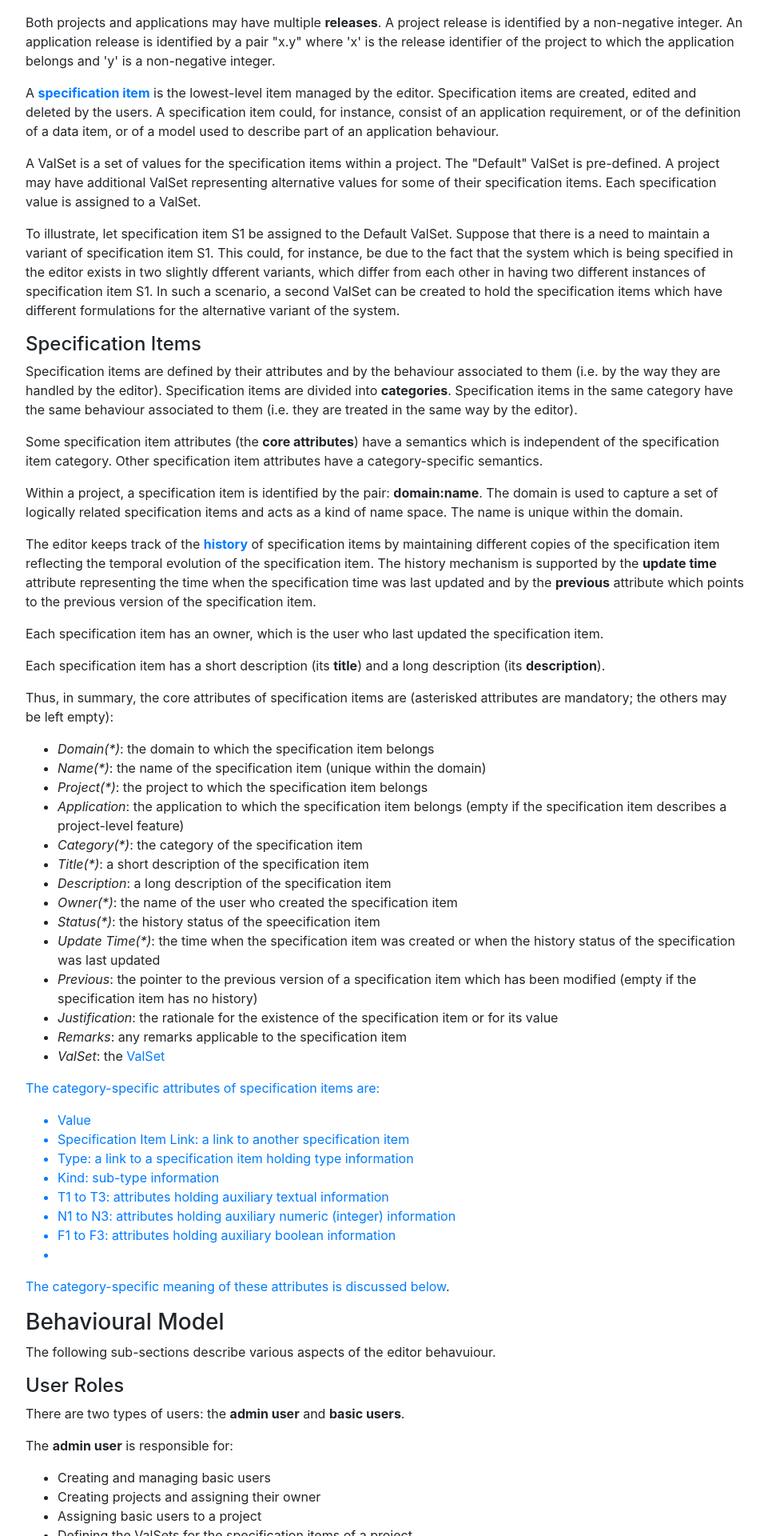
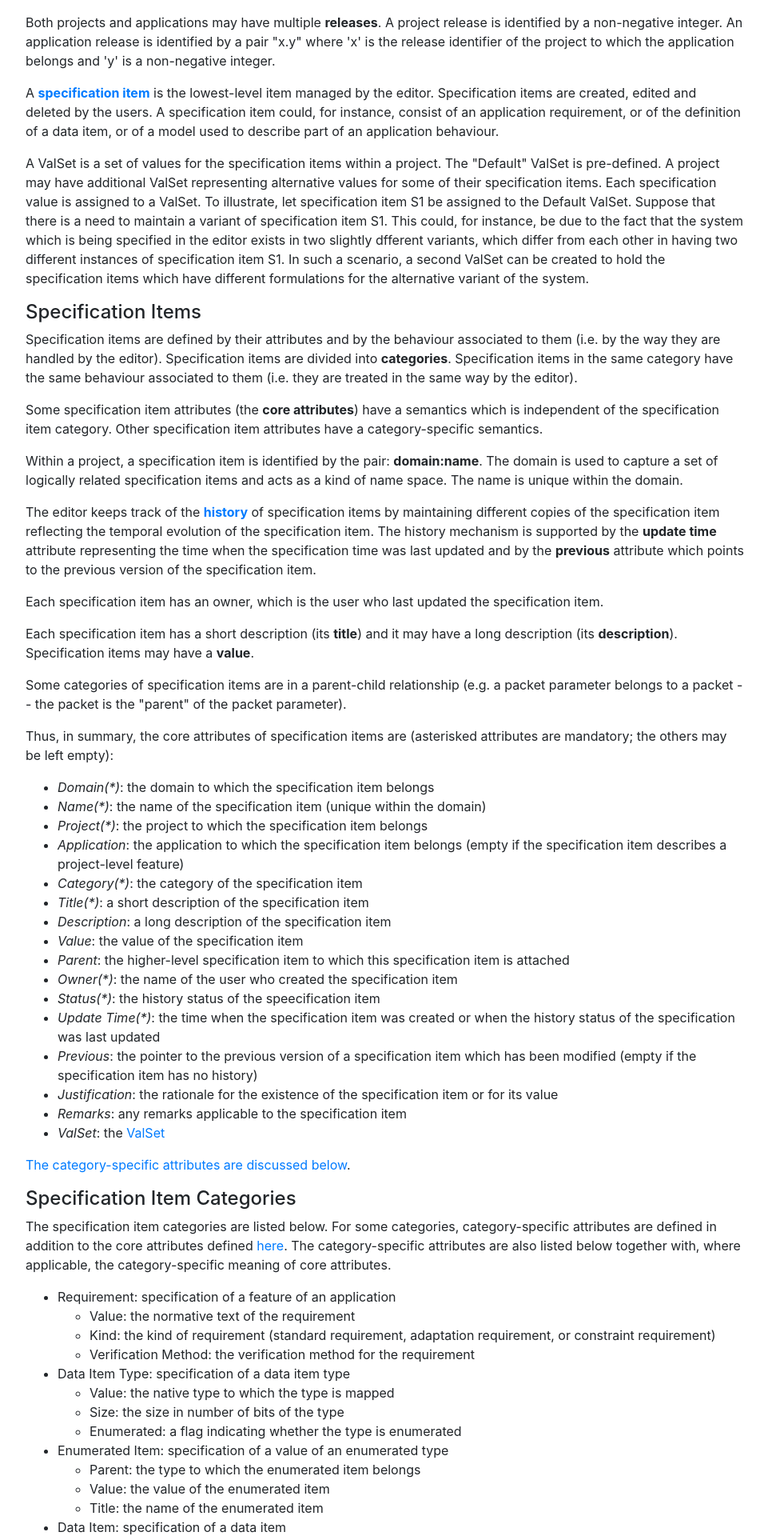
Before and after one commit to pnp-software/cordetfw_editor, a Django app: page /editor/help/ in a window 1280 px wide. Shown: the part 1080-3000 px from the top of the page at 80% size, without its empty margins (158-1119 px from the left). Run offline with Django 3.2, Linux system fonts and the light colour scheme; parts of the project's set-up code (start-up, migrations or seed data) failed here and were passed over; some libraries are stand-ins or nearby versions.

Commit message:
On-going definition of editor

```diff
--- a/editor/templates/help.html
+++ b/editor/templates/help.html
@@ -70,13 +70,13 @@
     The "Default" ValSet is pre-defined.
     A project may have additional ValSet representing alternative values for some of their specification items.
     Each specification value is assigned to a ValSet.
-    </p><p>
     To illustrate, let specification item S1 be assigned to the Default ValSet.
     Suppose that there is a need to maintain a variant of specification item S1. This could, for instance,
     be due to the fact that the system which is being specified in the editor exists in two slightly
     dfferent variants, which differ from each other in having two different instances of specification item S1.
     In such a scenario, a second ValSet can be created to hold the specification items which have different
     formulations for the alternative variant of the system.
+    </p>
 
     <h4><a name="SpecItem">Specification Items</a></h4>
     <p>
@@ -104,8 +104,11 @@
     </p><p>
     Each specification item has an owner, which is the user who last updated the specification item.
     </p><p>
-    Each specification item has a short description (its <strong>title</strong>) and a long
-    description (its <strong>description</strong>).
+    Each specification item has a short description (its <strong>title</strong>) and it may have a long
+    description (its <strong>description</strong>). Specification items may have a <strong>value</strong>.
+    </p><p>
+    Some categories of specification items are in a parent-child relationship (e.g. a packet parameter
+    belongs to a packet -- the packet is the "parent" of the packet parameter).
     </p><p>
     Thus, in summary, the core attributes of specification items are
     (asterisked attributes are mandatory; the others may be left empty):
@@ -118,6 +121,8 @@
     <li><i>Category(*)</i>: the category of the specification item</li>
     <li><i>Title(*)</i>: a short description of the specification item</li>
     <li><i>Description</i>: a long description of the specification item</li>
+    <li><i>Value</i>: the value of the specification item</li>
+    <li><i>Parent</i>: the higher-level specification item to which this specification item is attached</li>
     <li><i>Owner(*)</i>: the name of the user who created the specification item</li>
     <li><i>Status(*)</i>: the history status of the speecification item</li>
     <li><i>Update Time(*)</i>: the time when the specification item was created or when the
@@ -128,20 +133,101 @@
     <li><i>Remarks</i>: any remarks applicable to the specification item</li>
     <li><i>ValSet</i>: the <a href="#ValSet">ValSet</a? to which the specification item belongs</li>
     </ul>
-    </p><p>
-    The category-specific attributes of specification items are:
+    The category-specific attributes are discussed <a href="#SpecItemCat">below</a>.
+    </p>
+
+    <h4><a name="SpecItemCat">Specification Item Categories</a></h4>
+    <p>
+    The specification item categories are listed below.
+    For some categories, category-specific attributes are defined in addition to the core attributes defined
+    <a href="#SpecItems">here</a>.
+    The category-specific attributes are also listed below together with, where applicable, the category-specific
+    meaning of core attributes.
     <ul>
-    <li>Value</li>
-    <li>Specification Item Link: a link to another specification item</li>
-    <li>Type: a link to a specification item holding type information</li>
-    <li>Kind: sub-type information</li>
-    <li>T1 to T3: attributes holding auxiliary textual information</li>
-    <li>N1 to N3: attributes holding auxiliary numeric (integer) information</li>
-    <li>F1 to F3: attributes holding auxiliary boolean information</li>
-    <li></li>
+    <li>Requirement: specification of a feature of an application</li>
+        <ul>
+        <li>Value: the normative text of the requirement</li>
+        <li>Kind: the kind of requirement (standard requirement, adaptation requirement, or constraint requirement)</li>
+        <li>Verification Method: the verification method for the requirement</li>
+        </ul>
+    <li>Data Item Type: specification of a data item type </li>
+        <ul>
+        <li>Value: the native type to which the type is mapped</li>
+        <li>Size: the size in number of bits of the type</li>
+        <li>Enumerated: a flag indicating whether the type is enumerated</li>
+        </ul>
+    <li>Enumerated Item: specification of a value of an enumerated type</li>
+        <ul>
+        <li>Parent: the type to which the enumerated item belongs</li>
+        <li>Value: the value of the enumerated item</li>
+        <li>Title: the name of the enumerated item</li>
+        </ul>
+    <li>Data Item: specification of a data item</li>
+        <ul>
+        <li>Value: the value of the data item (possibly expressed as an arithmetic expression
+                   of other data items)</li>
+        <li>Kind: the kind of data item (a constant, a global variable, a parameter, a packet parameter)</li>
+        <li>Multiplicity: the multiplicity of the data item</li>
+        </ul>
+    <li>Behavioural Model: a FW Profile model describing an aspect of an application behaviour</li>
+        <ul>
+        <li>Value: the json representation of the model</li>
+        <li>Kind: the kind of model (a state machine or a procedure)</li>
+        <li>Description: the svg representation of the model</li>
+        </ul>
+    <li>Service: specification of a service in a project</li>
+        <ul>
+        <li>Value: the service identifier</li>
+        </ul>
+    <li>Packet: specification of a packet implementing a command or report in a service</li>
+        <ul>
+        <li>Service: the service to which the packet belongs</li>
+        <li>Value: the sub-service identifier</li>
+        <li>Parameters: a description of the parameters</li>
+        <li>Destination: a description of the packet destination</li>
+        <li>Discriminant: a pointer to the packet parameter acting as discriminant (only for packets
+                          with derived packets)</li>
+        <li>Parent: a pointer to the parent packet (only for packets with a discriminant)</li>
+        </ul>
+    <li>Packet Parameter: specification of a parameter in a packet</li>
+        <ul>
+        <li>Parent: a pointer to the packet to which the packet parameter belongs</li>
+        <li>Parameter: a pointer to the data item acting as parameters</li>
+        <li>Role: the role of the packet parameter (discriminant, housekeeping parameter, or packet parameter)</li>
+        <li>Order: the position of the parameter within the packet</li>
+        <li>Group: the parameter group size</li>
+        <li>Repetition: the repetition number for the parameter</li>
+        </ul>
+    <li>Packet Behaviour: specification of the behaviour of a packet within an application</li>
+        <ul>
+        <li>Parent: a pointer to the packet </li>
+        <li>Role: the role played by the application for the service implemented by the packet
+                  (service provider or service user)</li>
+        <li>Acceptance Check: the acceptance check (for incoming commands or reports) </li>
+        <li>Enable Check: the enable check (for out-going commands or reports)</li>
+        <li>Repeat Check: the enable check (for out-going commands or reports)</li>
+        <li>Update Action: the update action (for out-going commands or reports)</li>
+        <li>Start Action: the start action (for incoming commands)</li>
+        <li>Progress Action: the progress action (for incoming commands)</li>
+        <li>Termination Action: the termination action (for incoming commands)</li>
+        <li>Abort Action: the abort action (for incoming commands)</li>
+        </ul>
+    <li>Verification Item: a piece of information which verifies other specification items (e.g. a test case
+                           or an analysis of a requirement)</li>
+        <ul>
+        <li>Value: the description of the verification activity (e.g. the steps of the test case or
+                   the description of the analysis or review activity) </li>
+        <li>Pre-Conditions: the pre-conditions for the verification activity</li>
+        <li>Post-Conditions: the post-conditions for the verification activity</li>
+        <li>Outcome: the outcome of the verification activity</li>
+        <li>Verification Status: the verification status (open or closed)</li>
+        <li>Verified Items: the specification items verified by the verification item</li>
+        </ul>
     </ul>
-    The category-specific meaning of these attributes is discussed <a href="#SpecItemCat">below</a>.
+    For some categories, category-specific attributes are defined in addition to the core attributes defined
+    <a href="#SpecItems">here</a>.
     </p>
+
 
     <h3><a name="BehaviouralModel">Behavioural Model</a></h3>
     <p>
@@ -222,30 +308,31 @@
     TBD
     </p>
 
-
-    <h3><a name="#SpecItemCat">Specification Item Categories</a></h3>
-    <p>
-    The specification item categories are:
+    <h4><a name="ValSets">ValSets</a></h4>
+    The editor allows multiple set of values to be assigned to the same specification item.
+    A set of values for the specification values is called a <i>ValSet</i>.
+    The admin user defines the range of ValSets for each project.
+    The 'Default' ValSet is pre-defined for all projects.
+    </p><p>
+    The ValSet attribute of a specification item is used to manage the ValSets:
+    when the specification item is created, it is allocated to the Default ValSet.
+    The user can then create new instances of the same specification item
+    belonging to one of the other ValSets defined for the project to which the specification_item belongs.
+    </p><p>
+    The ValSet is managed as follows:
     <ul>
-    <li>Requirements</li>
-    <li>Data Item Types</li>
-    <li>Enumerated Values</li>
-    <li>Data Items</li>
-    <li>Behavioural Models</li>
-    <li>Packets</li>
-    <li>Packet Parameters</li>
-    <li>Application Commands</li>
-    <li>Application Reports</li>
-    <li>Test Cases</li>
-    <li>Review Items</li>
+    <li>when a new specification item is created, its ValSet is set to 'Default'</li>
+    <li>When a specification item is edited, its ValSet remains unchanged</li>
+    <li>When a specification item is copied, the ValSet of the newly created copy can be set freely</li>
     </ul>
-
     </p>
 
-    <h4><a name="DataItems">Data Items</a></h4>
+
+    <h4><a name="IntRef">Internal References</a></h4>
     <p>
     TBD
     </p>
+
 
 
     <h4><a name="BehaviouralModels">Behavioural Models</a></h4>
@@ -301,145 +388,10 @@
 
 
 
-    In the case of data items, the value can be defined either as a raw numerical value or as an arithmetic expression
-    which uses the values of one or more data items.
-    </p>
-
-
-    <h4><a name="SpecItemType">Specification Item Types</a></h4>
-    <p>
-    Some categories of specification items have a type attribute.
-    The range of type values is defined by the project owner.
-    A type has the following attributes:
-    <ul>
-    <li><strong>Category(*)</strong>: the category to which the type applies</li>
-    <li><strong>Project(*)</strong>: the project for which the type is defined</li>
-    <li><strong>Domain(*)</strong>: the domain within which the type is defined</li>
-    <li><strong>Name(*)</strong>: the name of the type</li>
-    <li><strong>Description(*)</strong>: description of the type</li>
-    <li><strong>Native</strong>: the native type to which the type is mapped</li>
-    <li><strong>Size</strong>: the size of the type in number of bits</li>
-    <li><strong>Enumerated(*)</strong>: a flag indicating whether the type is enumerated</li>
-    <li><i>Owner(*)</i>: the name of the user who created or last edited the type</li>
-    <li><i>Status(*)</i>: the <a href="#History">history status</a> of the type</li>
-    <li><i>Update Time(*)</i>: the time when the type was created or when the
-                            status of the type was last updated</li>
-    <li><i>Previous Pointer</i>: the pointer to the previous version of a type which has been modified
-                                 (empty if the type has status "New")</li>
-    </ul>
-    In the case of enumerated types, the type is defined by defining the (name, values) pair of the enumeration.
-    </p><p>
-    The "native" and "size" attributes support code generation for data item types in that they allow
-    the types defined within the editor to be mapped to native types within an implementation language.
-    </p>
-
-
-    <h4><a name="ValSets">ValSets</a></h4>
-    The editor allows multiple set of values to be assigned to the same specification item.
-    A set of values for the specification values is called a <i>ValSet</i>.
-    The admin user defines the range of ValSets for each project.
-    The 'Default' ValSet is pre-defined for all projects.
-    </p><p>
-    The ValSet attribute of a specification item is used to manage the ValSets:
-    when the specification item is created, it is allocated to the Default ValSet.
-    The user can then create new instances of the same specification item
-    belonging to one of the other ValSets defined for the project to which the specification_item belongs.
-    </p><p>
-    The ValSet is managed as follows:
-    <ul>
-    <li>when a new specification item is created, its ValSet is set to 'Default'</li>
-    <li>When a specification item is edited, its ValSet remains unchanged</li>
-    <li>When a specification item is copied, the ValSet of the newly created copy can be set freely</li>
-    </ul>
-    </p>
 
 
 
 
-    <h3><a name="VerItem">Verification Items</a></h3>
-    <p>
-    Verification items are intended to define a piece of information which is used to verify a specification
-    item.
-    A verification item could, for instance, consist of a test case which verifies one or more requirements,
-    or of a document which contains information which verifies the implementation of one or more
-    specification items, or of a report of the review of the implementation of one or more specification items.
-    </p><p>
-    Some of the attributes of a verification item have a fixed semantics. Others have a semantics which
-    depends on the verification item category.
-    The following <i>categories</i> of specification items are recognized by the editor:
-    <ul>
-    <li><i>Test Case</i>: a test case which verifies the implementation of some aspects of an application</li>
-    <li><i>Review</i>: a review of the implementation of one or more specification items</li>
-    <li><i>Analysis</i>: an analysis of the implementation of one or more specification items </li>
-    </ul>
-    </p><p>
-    The attributes of a specification item with fixed semantics are (asterisked attributes are mandatory; the others
-    may be left empty):
-
-    <ul>
-    <li><i>Domain(*)</i>: the domain to which the verification item belongs</li>
-    <li><i>Name(*)</i>: the name of the verification item (unique within the domain)</li>
-    <li><i>Project(*)</i>: the project to which the verification item belongs </li>
-    <li><i>Application</i>: the application to which the verification item belongs (empty if the specification
-                     item verifies a project-level feature)</li>
-    <li><i>Category(*)</i>: the category of the veriication item</li>
-    <li><i>Title(*)</i>: a short description of the verification item</li>
-    <li><i>Description</i>: a long description of the verification item</li>
-    <li><i>Owner(*)</i>: the name of the user who created or last edited the verification item</li>
-    <li><i>Status(*)</i>: the <a href="#History">history status</a> of the verification item</li>
-    <li><i>Update Time(*)</i>: the time when the verification item was created or when the
-                            status of the verification item was last updated</li>
-    <li><i>Previous Pointer</i>: the pointer to the previous version of a verification item which has been modified
-                                 (empty if the specification item has status "New")</li>
-    <li><i>Remarks</i>: any remarks applicable to the specification item</li>
-    </ul>
-    </p><p>
-    The attributes with a semantics which depends on the category of a verification item are
-    listed in the table below.
-    Each row in the table represents an attribute and each column defines the meaning of the attributes
-    for a particular category of verification items.
-
-    <table class="table table-hover table-sm">
-      <thead>
-        <tr class="table-warning">
-          <th>Test Case</th>
-          <th>Review</th>
-          <th>Analysis</th>
-        </tr>
-      </thead>
-      <tbody>
-          <tr>
-            <td>Pre-Conditions</td>
-            <td>Pre-conditions for executing the test case</td>
-            <td>Pre-conditions for the validity of the review</td>
-            <td>Pre-conditions for the analysis of the review<</td>
-          </tr>
-          <tr>
-            <td>Expected Outcome</td>
-            <td>Expected outcome of test case</td>
-            <td>Expected outcome of review</td>
-            <td>Expected outcome of analysis</td>
-          </tr>
-          <tr>
-            <td>Actual Outcome</td>
-            <td>Actual outcome of test case</td>
-            <td>Actual outcome of review</td>
-            <td>Actual outcome of analysis</td>
-          </tr>
-      </tbody>
-    </table>
-
-    To each verification item, one or more <strong>verification links</strong> may be attached. A verification link
-    identifies a specification item which is verified by the verification item.
-    A verification link includes a description of the conditions under which the target of the link is verified
-    by the verification item.
-
-
-
-    <h3><a name="IntRef">Internal References</a></h3>
-    <p>
-    TBD
-    </p>
 
 
 </div>
```
